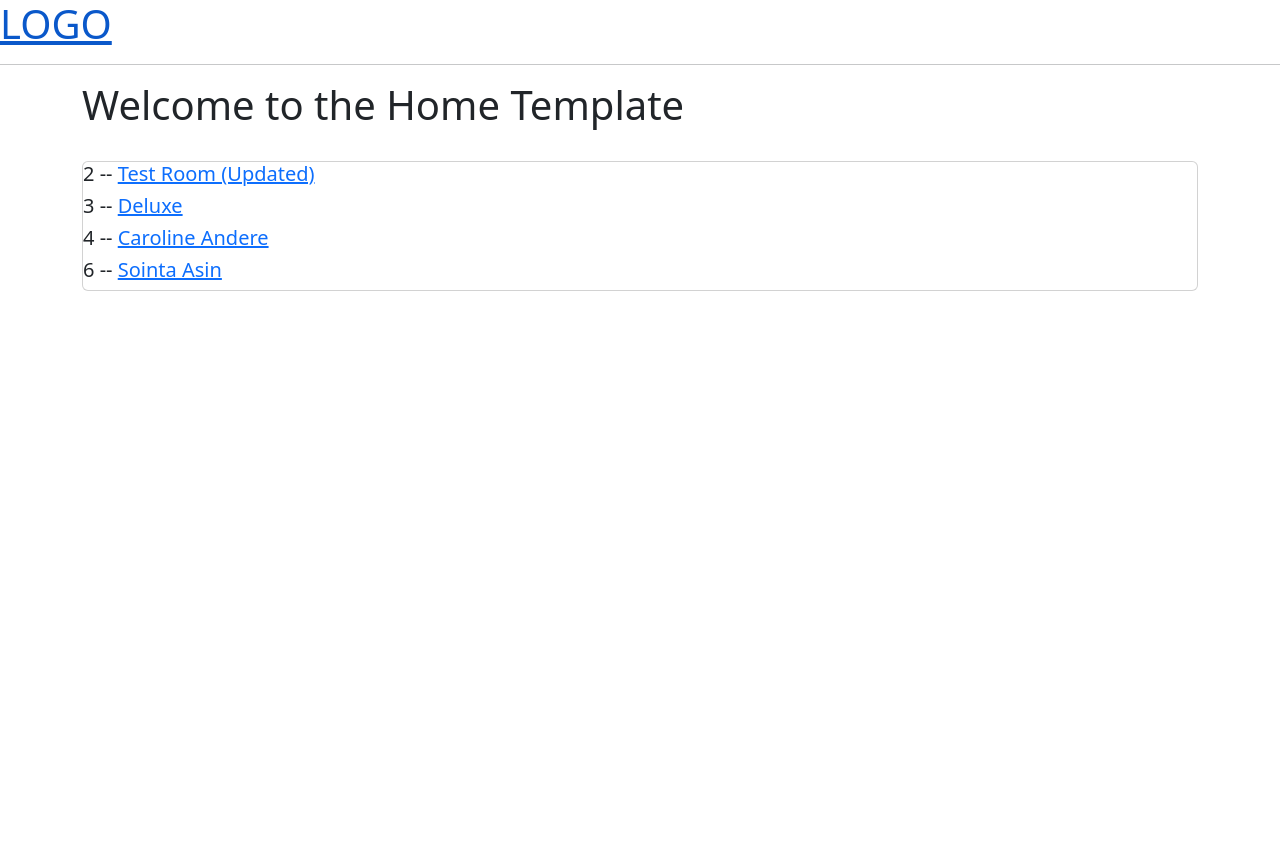
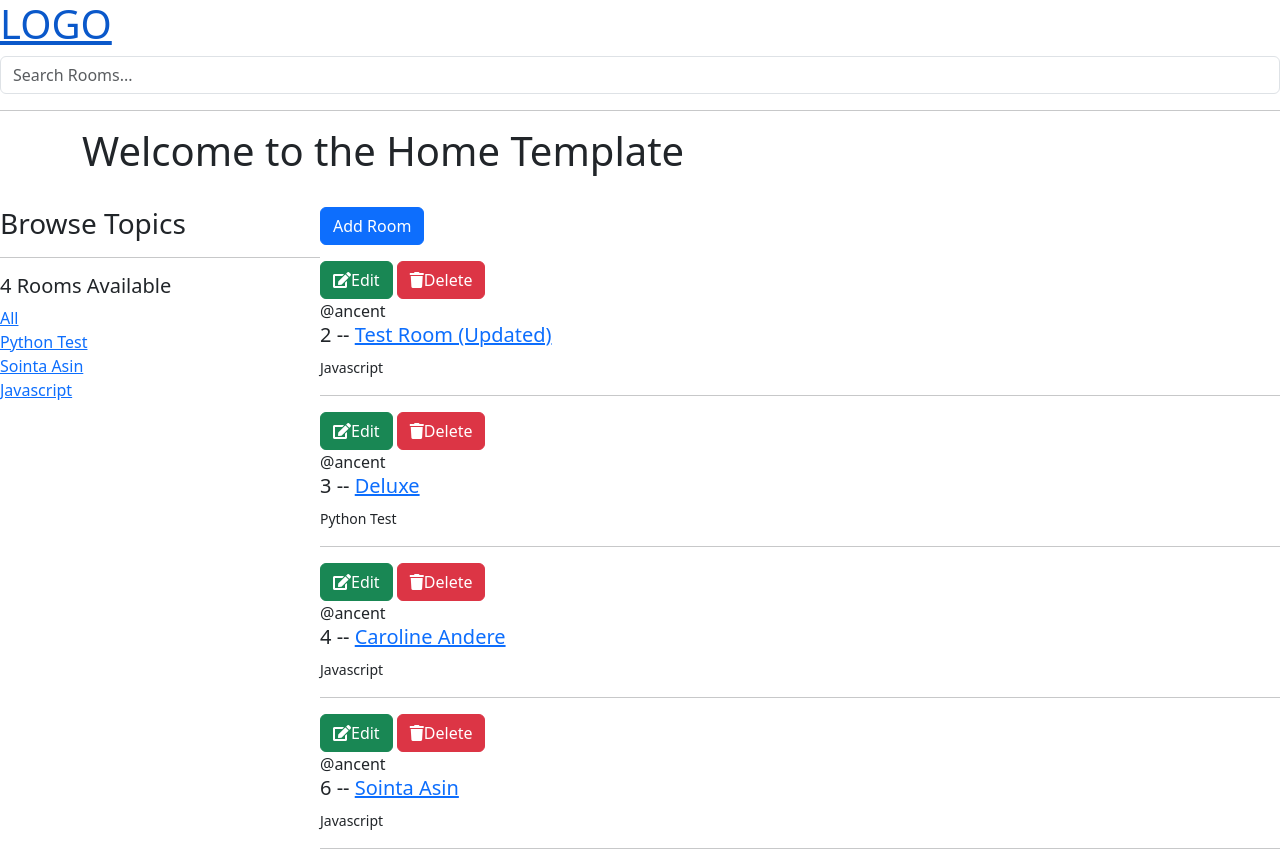
Before and after one commit to Ancentian/python_apps, a Django app: page / in a window 1280 px wide. Before the commit the page ends 291 px from the top, so only its background shows below. Run offline with Django 4.2, Linux system fonts and the light colour scheme; data comes from the database, SQL or seed files in the repository; both versions use the stored data as it was after the commit.

Commit message:
CRUD Operations

```diff
--- a/base/admin.py
+++ b/base/admin.py
@@ -1,6 +1,8 @@
 from django.contrib import admin
 
 # Register your models here.
-from .models import Room
+from .models import Room, Topic, Message
 
 admin.site.register(Room)
+admin.site.register(Topic)
+admin.site.register(Message)
--- a/base/models.py
+++ b/base/models.py
@@ -23,8 +23,11 @@ class Room(models.Model):
     updated_at = models.DateTimeField(auto_now=True)
     created_at = models.DateTimeField(auto_now_add=True)
 
-    def __str__(self):
-        return self.name
+class Meta:
+    ordering = ['-updated_at', '-created_at']
+
+def __str__(self):
+    return self.name
 
 class Message(models.Model):
     user = models.ForeignKey(User, on_delete=models.CASCADE)
--- a/base/templates/base/home.html
+++ b/base/templates/base/home.html
@@ -1,18 +1,46 @@
 {% extends 'main.html' %}
 
 {% block content %}
+<style>
+    .home-container{
+        display: grid;
+        grid-template-columns : 1fr 3fr;
+    }
+</style>
 
 <div class="container">
     <h1>Welcome to the Home Template</h1><br/>
 </div>
-<div class="container">
-    <div class="card">
-        {% for room in rooms %}
+<div class="home-container">
+    <div>
+        <h3>Browse Topics</h3>
+        <hr>
         <div>
-            <!-- <h5>{{room.id}} -- <a href="/room/{{room.id}}">{{room.name}}</a></h5> -->
-            <h5>{{room.id}} -- <a href="{% url 'room' room.id %}">{{room.name}}</a></h5>
+            <h5>{{room_count}} Rooms Available</h5>
+            <a href="{% url 'home' %}">All</a>
+        </div>
+        {% for topic in topics %}
+        <div>
+            <a href="{% url 'home' %}?q={{topic.name}}">{{topic}}</a>
         </div>
         {% endfor %}
+    </div>
+    <div>
+        <a href="{% url 'create-room' %}" class="btn btn-primary">Add Room</a>
+        <div >
+            {% for room in rooms %}
+            <div class="ml-5 mt-3 mb-3">
+                <!-- <h5>{{room.id}} <a href="/room/{{room.id}}">{{room.name}}</a></h5> -->
+                <a href="{% url 'update-room' room.id %}" class="btn btn-success"><i class="fas fa-edit"></i>Edit</a>
+                <a href="{% url 'delete-room' room.id %}" class="btn btn-danger"><i class="fas fa-trash"></i>Delete</a>
+                <br>
+                <span>@{{ room.host.username }}</span>
+                <h5>{{room.id}} -- <a href="{% url 'room' room.id %}">{{room.name}}</a></h5>
+                <small>{{room.topic.name}}</small>
+                <hr>
+            </div>
+            {% endfor %}
+        </div>
     </div>
 </div>
 
--- a/base/urls.py
+++ b/base/urls.py
@@ -3,5 +3,9 @@ from . import views
 
 urlpatterns = [
     path('', views.home, name="home"),
-    path('room/<str:pk>', views.room, name="room")
+    path('room/<str:pk>', views.room, name="room"),
+
+    path('create-room/', views.createRoom, name="create-room"),
+    path('update-room/<str:pk>/', views.updateRoom, name="update-room"),
+    path('delete-room/<str:pk>/', views.deleteRoom, name="delete-room")
 ]
--- a/base/views.py
+++ b/base/views.py
@@ -1,6 +1,9 @@
-from django.shortcuts import render
+from django.shortcuts import render, redirect
+from django.db.models import Q
+from .models import *
+from .forms import RoomForm
 
-from .models import Room
+
 
 # Create your views here.
 # rooms = [
@@ -10,13 +13,53 @@ from .models import Room
 # ]
 
 def home(request):
-    rooms = Room.objects.all()
-    context = {
-        'rooms': rooms
-        }
+    q = request.GET.get('q') if request.GET.get('q') != None else ''
+    rooms = Room.objects.filter(
+        Q(topic__name__icontains=q) |
+        Q(name__icontains=q) |
+        Q(description__icontains=q)
+        )
+
+    topics = Topic.objects.all()
+    room_count = rooms.count()
+
+    context = {'rooms': rooms, 'topics': topics, 'room_count': room_count}
     return render(request, 'base/home.html', context)
 
 def room(request, pk):
     room = Room.objects.get(id=pk)
     data = {'room' : room}
     return render(request, 'base/room.html', data)
+
+def createRoom(request):
+    form = RoomForm()
+
+    if request.method == 'POST':
+        # print(request.POST)
+        form = RoomForm(request.POST)
+        if form.is_valid():
+            form.save()
+            return redirect('home')
+
+    context = {'form' : form}
+    return render(request, 'base/room_form.html', context)
+
+def updateRoom(request, pk):
+    room = Room.objects.get(id=pk)
+    form = RoomForm(instance=room)
+
+    if request.method == 'POST':
+        form = RoomForm(request.POST, instance=room)
+        if form.is_valid():
+            form.save()
+            return redirect('home')
+
+    context = {'form' : form}
+    return render(request, 'base/room_form.html', context)
+
+def deleteRoom(request, pk):
+    room = Room.objects.get(id=pk)
+    if request.method == 'POST':
+        room.delete()
+        return redirect('home')
+    return render(request, 'base/delete.html', {'obj': room})
--- a/templates/main.html
+++ b/templates/main.html
@@ -4,7 +4,8 @@
     <meta charset="utf-8">
     <meta name="viewport" content="width=device-width, initial-scale=1">
     <title>Python</title>
-    <link href="https://cdn.jsdelivr.net/npm/bootstrap@5.3.1/dist/css/bootstrap.min.css" rel="stylesheet" integrity="sha384-4bw+/aepP/YC94hEpVNVgiZdgIC5+VKNBQNGCHeKRQN+PtmoHDEXuppvnDJzQIu9" crossorigin="anonymous">
+    <link href="https://cdn.jsdelivr.net/npm/bootstrap@5.3.1/dist/css/bootstrap.min.css" rel="stylesheet">
+    <link rel="stylesheet" href="https://cdnjs.cloudflare.com/ajax/libs/font-awesome/5.15.4/css/all.min.css" />
   </head>
   <body>
 
@@ -13,6 +14,6 @@
     {% block content %}
 
     {% endblock %}
-    <script src="https://cdn.jsdelivr.net/npm/bootstrap@5.3.1/dist/js/bootstrap.bundle.min.js" integrity="sha384-HwwvtgBNo3bZJJLYd8oVXjrBZt8cqVSpeBNS5n7C8IVInixGAoxmnlMuBnhbgrkm" crossorigin="anonymous"></script>
+    <script src="https://cdn.jsdelivr.net/npm/bootstrap@5.3.1/dist/js/bootstrap.bundle.min.js"></script>
   </body>
 </html>
--- a/templates/navbar.html
+++ b/templates/navbar.html
@@ -2,4 +2,8 @@
     <h1>LOGO</h1>
 </a>
 
+<form method="GET" action="{% url 'home' %}">
+    <input type="text" class="form-control" name="q" placeholder="Search Rooms..." >
+</form>
+
 <hr>
```
Also changed, not shown: base/forms.py (added, +7 -0 lines), base/templates/base/delete.html (added, +12 -0 lines), base/templates/base/room_form.html (added, +13 -0 lines), db.sqlite3.
